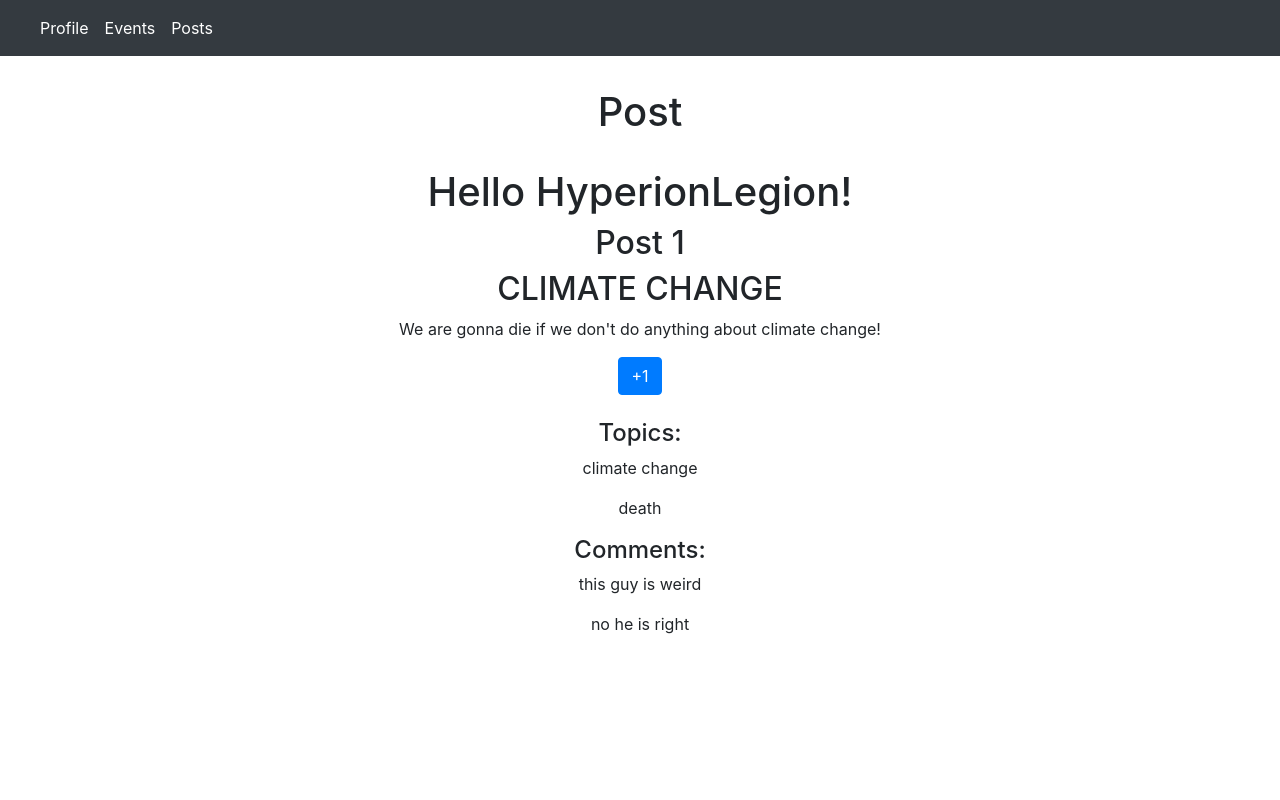
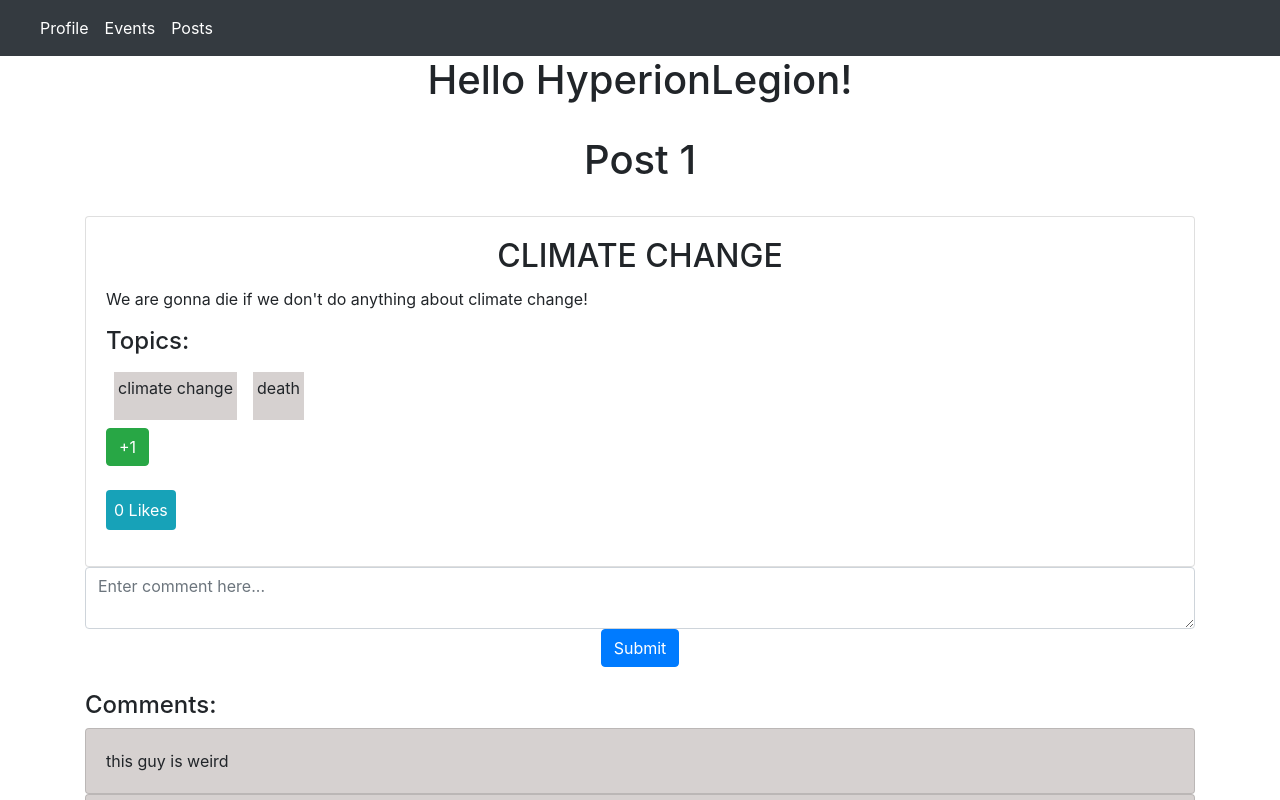
Before and after one commit to Rushilwiz/think-openly, a React (Create React App) app in the folder frontend/: page /post/1 in a window 1280 px wide. Shown: the top 800 px of the page. Built offline with nearby package versions, Linux system fonts and the light colour scheme; no server answers.

Commit message:
frontend functionality completed

```diff
--- a/frontend/package.json
+++ b/frontend/package.json
@@ -7,6 +7,8 @@
     "@testing-library/react": "^11.1.0",
     "@testing-library/user-event": "^12.1.10",
     "bootstrap": "^4.6.0",
+    "jquery": "^3.6.0",
+    "popper.js": "^1.16.1",
     "react": "^17.0.2",
     "react-bootstrap": "^1.5.2",
     "react-dom": "^17.0.2",
--- a/frontend/public/index.html
+++ b/frontend/public/index.html
@@ -2,7 +2,6 @@
 <html lang="en">
   <head>
     <meta charset="utf-8" />
-    <link rel="icon" href="%PUBLIC_URL%/favicon.ico" />
     <meta name="viewport" content="width=device-width, initial-scale=1" />
     <meta name="theme-color" content="#000000" />
     <meta
@@ -24,7 +23,7 @@
       work correctly both with client-side routing and a non-root public URL.
       Learn how to configure a non-root public URL by running `npm run build`.
     -->
-    <title>React App</title>
+    <title>Openly</title>
   </head>
   <body>
     <noscript>You need to enable JavaScript to run this app.</noscript>
--- a/frontend/src/App.js
+++ b/frontend/src/App.js
@@ -8,8 +8,13 @@ import Post from "./components/Post";
 import Event from "./components/Event";
 import Events from "./components/Events";
 import Profile from "./components/Profile";
+import CreateEvent from "./components/CreateEvent";
+import CreatePost from "./components/CreatePost";
 
 import "bootstrap/dist/css/bootstrap.min.css";
+import $ from "jquery";
+import Popper from "popper.js";
+import "bootstrap/dist/js/bootstrap.bundle.min";
 import "./App.css";
 import ProtectedRoute from "./components/ProtectedRoute.js";
 function App() {
@@ -20,6 +25,8 @@ function App() {
         <Switch>
           <Route component={Signup} path="/register" />
           <Route component={Signin} path="/login" />
+          <ProtectedRoute component={CreateEvent} path="/createevent" />
+          <ProtectedRoute component={CreatePost} path="/createpost" />
           <ProtectedRoute component={Posts} path="/posts" />
           <ProtectedRoute component={Post} path="/post/:id" />
           <ProtectedRoute component={Event} path="/event/:id" />
--- /dev/null
+++ b/frontend/src/components/CreateEvent.js
@@ -0,0 +1,72 @@
+import React, { useState, useEffect } from "react";
+
+const CreateEvent = (props) => {
+  const onSubmit = (e) => {
+    e.preventDefault();
+    const requestOptions = {
+      method: "POST",
+      headers: {
+        "Content-Type": "application/json",
+        Authorization: `Bearer ${localStorage.getItem("token")}`,
+      },
+      body: JSON.stringify({ postid: props.id }),
+    };
+    fetch(`${process.env.REACT_APP_API_ENDPOINT}/createevent`, requestOptions)
+      .then((response) => response.json())
+      .then((data) => {
+        console.log(data);
+      });
+  };
+  return (
+    <div className="container card card-body text-left">
+      <form onSubmit={onSubmit}>
+        <h1>Create Event</h1>
+        <div className="form-group">
+          <label className="" for="title">
+            Event Title:{" "}
+          </label>
+          <input
+            type="text"
+            id="title"
+            name="title"
+            className="form-control d-flex"
+            placeholder="Enter title here..."
+          ></input>
+        </div>
+        <div className="form-group">
+          <label className="" for="title">
+            Event Website:
+          </label>
+          <input
+            type="text"
+            id="link"
+            name="link"
+            className="form-control d-flex"
+            placeholder="Enter link here..."
+          ></input>
+        </div>
+        <div class="form-group">
+          <label className="" for="title">
+            Event Description:
+          </label>
+          <textarea
+            type="text"
+            id="post-text"
+            name="post-text"
+            style={{ height: "400px" }}
+            className="form-control"
+            placeholder="Enter text here..."
+          ></textarea>
+        </div>
+        <input
+          className="btn btn-success text-left"
+          type="submit"
+          value="Submit"
+        />
+        <br />
+      </form>
+    </div>
+  );
+};
+
+export default CreateEvent;
--- /dev/null
+++ b/frontend/src/components/CreatePost.js
@@ -0,0 +1,60 @@
+import React, { useState, useEffect } from "react";
+
+const CreatePost = (props) => {
+  const onSubmit = (e) => {
+    e.preventDefault();
+    const requestOptions = {
+      method: "POST",
+      headers: {
+        "Content-Type": "application/json",
+        Authorization: `Bearer ${localStorage.getItem("token")}`,
+      },
+      body: JSON.stringify({ postid: props.id }),
+    };
+    fetch(`${process.env.REACT_APP_API_ENDPOINT}/createpost`, requestOptions)
+      .then((response) => response.json())
+      .then((data) => {
+        console.log(data);
+      });
+  };
+  return (
+    <div className="container card card-body text-left">
+      <form onSubmit={onSubmit}>
+        <div className="form-group">
+          <h1>Create Post</h1>
+          <label className="" for="title">
+            Post Title:{" "}
+          </label>
+          <input
+            type="text"
+            id="title"
+            name="title"
+            className="form-control d-flex"
+            placeholder="Enter title here..."
+          ></input>
+        </div>
+        <div class="form-group">
+          <label className="" for="title">
+            Post:
+          </label>
+          <textarea
+            type="text"
+            id="post-text"
+            name="post-text"
+            style={{ height: "400px" }}
+            className="form-control"
+            placeholder="Enter text here..."
+          ></textarea>
+        </div>
+        <input
+          className="btn btn-success text-left"
+          type="submit"
+          value="Submit"
+        />
+        <br />
+      </form>
+    </div>
+  );
+};
+
+export default CreatePost;
--- a/frontend/src/components/Event.js
+++ b/frontend/src/components/Event.js
@@ -4,9 +4,11 @@ const Event = (props) => {
   const [state, setState] = useState({
     user: { username: "HyperionLegion" },
     event_title: "Green Earth",
+    upvotes: 0,
     event_text: "Plant trees with us at 2859258 drive 9 pm EST 3/26/2021",
     topics: ["climate change", "global warming"],
     website: "https://joshuahsueh.ml/",
+    comments: ["WOW! What a cool event!"],
   });
   const [stocks, setStocks] = useState([]);
 
@@ -30,21 +32,98 @@ const Event = (props) => {
   useEffect(() => {
     callAPI();
   }, []);
+  const onSubmit = (e) => {
+    e.preventDefault();
+    const requestOptions = {
+      method: "POST",
+      headers: {
+        "Content-Type": "application/json",
+        Authorization: `Bearer ${localStorage.getItem("token")}`,
+      },
+      body: JSON.stringify({ postid: props.id }),
+    };
+    fetch(`${process.env.REACT_APP_API_ENDPOINT}/event/upvote`, requestOptions)
+      .then((response) => response.json())
+      .then((data) => {
+        console.log(data);
+      });
+  };
+  const onComment = (e) => {
+    e.preventDefault();
+    const requestOptions = {
+      method: "POST",
+      headers: {
+        "Content-Type": "application/json",
+        Authorization: `Bearer ${localStorage.getItem("token")}`,
+      },
+      body: JSON.stringify({ postid: props.id }),
+    };
+    fetch(`${process.env.REACT_APP_API_ENDPOINT}/eventcomment`, requestOptions)
+      .then((response) => response.json())
+      .then((data) => {
+        console.log(data);
+      });
+  };
   return (
-    <div>
+    <div className="container">
+      <h1>Hello {state.user.username}!</h1>
       <h1 className="d-flex justify-content-center m-2 p-4">
         Event {props.match.params.id}
       </h1>
-      <div className="container">
-        <h1>Hello {state.user.username}!</h1>
-        <h1>Event {state.event_title}</h1>
-        <p>{state.event_text}</p>
-        <a href={state.website}>Website</a>
-        <h2>Tags:</h2>
-        {state.topics.map((topic) => {
+
+      <div className="card card-body">
+        <h1 className="card-title">Event: {state.event_title}</h1>
+        <a className="" href={state.website}>
+          Website
+        </a>
+        <p className="card-text text-left">{state.event_text}</p>
+
+        <h4 className="text-left">Topics:</h4>
+        <div className="d-flex">
+          {state.topics.map((topic) => {
+            return (
+              <div
+                className="text-left m-2 p-1 d-inline-block"
+                style={{ backgroundColor: "#D6D1D0" }}
+              >
+                <p>{topic}</p>
+              </div>
+            );
+          })}
+        </div>
+        <form onSubmit={onSubmit} className="text-left">
+          <div id="form-group">
+            <input className="btn btn-success" type="submit" value="+1" />
+          </div>
+          <br />
+        </form>
+        <div className="d-flex">
+          <p className="bg-info rounded p-2 text-white">
+            {state.upvotes} Likes
+          </p>
+        </div>
+      </div>
+      <form onSubmit={onComment}>
+        <div id="form-group">
+          <textarea
+            className="form-control"
+            id="comment"
+            type="text"
+            placeholder="Enter comment here..."
+          />
+          <input className="btn btn-primary" type="submit" value="Submit" />
+        </div>
+        <br />
+      </form>
+      <div className="text-left">
+        <h4>Comments:</h4>
+        {state.comments.map((comment) => {
           return (
-            <div>
-              <p>{topic}</p>
+            <div
+              className="card card-body"
+              style={{ backgroundColor: "#D6D1D0" }}
+            >
+              <p className="card-text">{comment}</p>
             </div>
           );
         })}
--- a/frontend/src/components/Events.js
+++ b/frontend/src/components/Events.js
@@ -3,7 +3,7 @@ import React, { useState, useEffect } from "react";
 const Events = (props) => {
   const [state, setState] = useState({
     user: { username: "" },
-    events: [{ id: 1, text: "Green Earth" }],
+    events: [{ id: 1, upvotes: 0, text: "Green Earth" }],
   });
   const [stocks, setStocks] = useState([]);
 
@@ -30,14 +30,18 @@ const Events = (props) => {
   return (
     <div>
       <h1 className="d-flex justify-content-center m-2 p-4">Events</h1>
+      <a className="btn btn-large btn-success" href="/createevent">
+        Create Event
+      </a>
       <div className="container">
         <h1>Hello {state.user.username}!</h1>
         {state.events.map((event) => {
           return (
-            <div>
-              <a href={"/event/" + event.id} class="">
+            <div className="card card-body">
+              <a className="card-title" href={"/event/" + event.id}>
                 {event.text}
               </a>
+              <p className="text-success">+{event.upvotes}</p>
             </div>
           );
         })}
--- a/frontend/src/components/Post.js
+++ b/frontend/src/components/Post.js
@@ -7,7 +7,14 @@ const Post = (props) => {
     post_text: "We are gonna die if we don't do anything about climate change!",
     upvotes: 0,
     topics: ["climate change", "death"],
-    comments: ["this guy is weird", "no he is right"],
+    comments: [
+      "this guy is weird",
+      "no he is right. Climate change is a serious issue today oawtoa jto jwao jwo jwoap rjpwoarj woarj pwoajpfjpoajrpowaj pwoaj pwoa tjpwoa jpoawj posaj poasj pojawp ojwapo jposaj ",
+      "factual",
+      "Great speech!",
+      "really?",
+      "wow i didn't know that",
+    ],
   });
   const [stocks, setStocks] = useState([]);
 
@@ -43,36 +50,84 @@ const Post = (props) => {
         console.log(data);
       });
   };
+  const onComment = (e) => {
+    e.preventDefault();
+    const requestOptions = {
+      method: "POST",
+      headers: {
+        "Content-Type": "application/json",
+        Authorization: `Bearer ${localStorage.getItem("token")}`,
+      },
+      body: JSON.stringify({ postid: props.id }),
+    };
+    fetch(`${process.env.REACT_APP_API_ENDPOINT}/postcomment`, requestOptions)
+      .then((response) => response.json())
+      .then((data) => {
+        console.log(data);
+      });
+  };
   useEffect(() => {
     callAPI();
   }, []);
   return (
-    <div>
-      <h1 className="d-flex justify-content-center m-2 p-4">Post</h1>
-      <div className="container">
-        <h1>Hello {state.user.username}!</h1>
-        <h2>Post {props.match.params.id}</h2>
-        <h2>{state.post_title}</h2>
-        <p>{state.post_text}</p>
-        <form onSubmit={onSubmit}>
+    <div className="container">
+      <h1>Hello {state.user.username}!</h1>
+      <h1 className="d-flex justify-content-center m-2 p-4">
+        Post {props.match.params.id}
+      </h1>
+      <div className="card card-body">
+        <h2 className="card-title">{state.post_title}</h2>
+        <p className="text-left">{state.post_text}</p>
+        <h4 className="text-left">Topics:</h4>
+        <div className="d-flex">
+          {state.topics.map((topic) => {
+            return (
+              <div
+                className="text-left m-2 p-1 d-inline-block"
+                style={{ backgroundColor: "#D6D1D0" }}
+              >
+                <p>{topic}</p>
+              </div>
+            );
+          })}
+        </div>
+        <form onSubmit={onSubmit} className="text-left">
           <div id="form-group">
-            <input className="btn btn-primary" type="submit" value="+1" />
+            <input
+              className="btn btn-success text-left"
+              type="submit"
+              value="+1"
+            />
           </div>
           <br />
         </form>
-        <h4>Topics:</h4>
-        {state.topics.map((topic) => {
-          return (
-            <div class="inline">
-              <p>{topic}</p>
-            </div>
-          );
-        })}
+        <div className="d-flex">
+          <p className="bg-info rounded p-2 text-white">
+            {state.upvotes} Likes
+          </p>
+        </div>
+      </div>
+      <form onSubmit={onComment}>
+        <div id="form-group">
+          <textarea
+            className="form-control"
+            id="comment"
+            type="text"
+            placeholder="Enter comment here..."
+          />
+          <input className="btn btn-primary" type="submit" value="Submit" />
+        </div>
+        <br />
+      </form>
+      <div className="text-left">
         <h4>Comments:</h4>
         {state.comments.map((comment) => {
           return (
-            <div>
-              <p>{comment}</p>
+            <div
+              className="card card-body"
+              style={{ backgroundColor: "#D6D1D0" }}
+            >
+              <p className="card-text">{comment}</p>
             </div>
           );
         })}
--- a/frontend/src/components/Posts.js
+++ b/frontend/src/components/Posts.js
@@ -3,7 +3,7 @@ import React, { useState, useEffect } from "react";
 const Posts = (props) => {
   const [state, setState] = useState({
     user: { username: "" },
-    posts: [{ id: 1, text: "monkeys" }],
+    posts: [{ id: 1, upvotes: 0, text: "monkeys" }],
   });
 
   const requestOptions = {
@@ -29,14 +29,18 @@ const Posts = (props) => {
   return (
     <div>
       <h1 className="d-flex justify-content-center m-2 p-4">Posts</h1>
+      <a className="btn btn-large btn-success" href="/createpost">
+        Create Post
+      </a>{" "}
       <div className="container">
         <h1>Hello {state.user.username}!</h1>
         {state.posts.map((post) => {
           return (
-            <div>
-              <a href={"/post/" + post.id} class="">
+            <div className="card card-body">
+              <a href={"/post/" + post.id} className="card-title">
                 {post.text}
               </a>
+              <p className="text-success">+{post.upvotes}</p>
             </div>
           );
         })}
--- a/frontend/src/components/Profile.js
+++ b/frontend/src/components/Profile.js
@@ -33,15 +33,20 @@ const Profile = (props) => {
       <div className="container">
         <h1>Hello {state.user.username}!</h1>
         <h2>Topics you are interested in:</h2>
+        <div className="d-flex">
           {state.topics.map((topic) => {
             return (
-            <div>
+              <div
+                className="text-left m-2 p-1 d-inline-block"
+                style={{ backgroundColor: "#D6D1D0" }}
+              >
                 <p>{topic}</p>
               </div>
             );
           })}
         </div>
       </div>
+    </div>
   );
 };
 
```
Also changed, not shown: 2 other files (tests, documents, lock files or other folders). Lines whose indentation alone changed are shown as unchanged.
